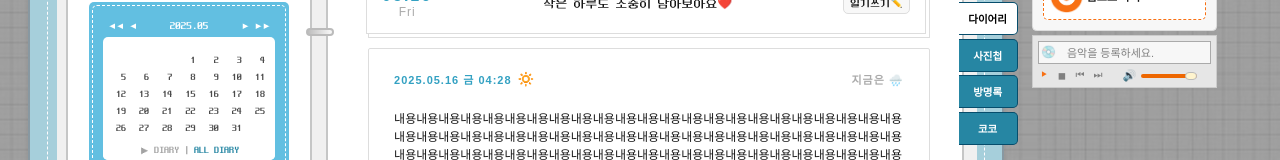
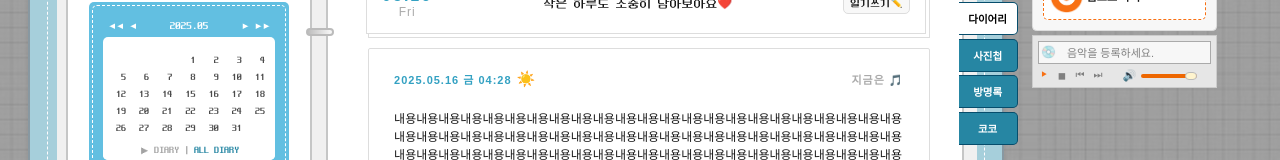
Before and after one commit to Team-COCOs/COCO_FrontEnd, a Next.js app: page /diary/1 in a window 1280 px wide. Shown: the part 193-353 px from the top of the page. Built offline with nearby package versions, Linux system fonts and the light colour scheme; no server answers; a web font is replaced by a local one.

Commit message:
Feat: css

```diff
--- a/src/components/MiniHomePage/Diary/DiaryRight/DiaryContent/index.tsx
+++ b/src/components/MiniHomePage/Diary/DiaryRight/DiaryContent/index.tsx
@@ -22,10 +22,10 @@ const DiaryContent = ({
         <div className="DiaryContent_dateWrap logoFont">
           <div>
             <span className="DiaryContent_date">{formatted}</span>
-            <span className="DiaryContent_weather">🔅</span>
+            <span className="DiaryContent_weather">☀️</span>
           </div>
           <div>
-            <span className="DiaryContent_now">지금은 🌧️</span>
+            <span className="DiaryContent_now">지금은 🎵</span>
           </div>
         </div>
         <div className="DiaryContent_contentText Gulim">
--- a/src/components/MiniHomePage/Diary/DiaryRight/DiaryWritePage/DiaryWriteSelect/index.tsx
+++ b/src/components/MiniHomePage/Diary/DiaryRight/DiaryWritePage/DiaryWriteSelect/index.tsx
@@ -112,8 +112,8 @@ const DiaryWriteSelect: React.FC<DiaryWriteSelectProps> = ({
                 기분 선택
               </option>
               <option value="love">❤️</option>
-              <option value="happy">✨</option>
-              <option value="sad">🌧️</option>
+              <option value="happy">🎵</option>
+              <option value="sad">💧</option>
               <option value="angry">🔥</option>
               <option value="calm">🌿</option>
             </select>
```
